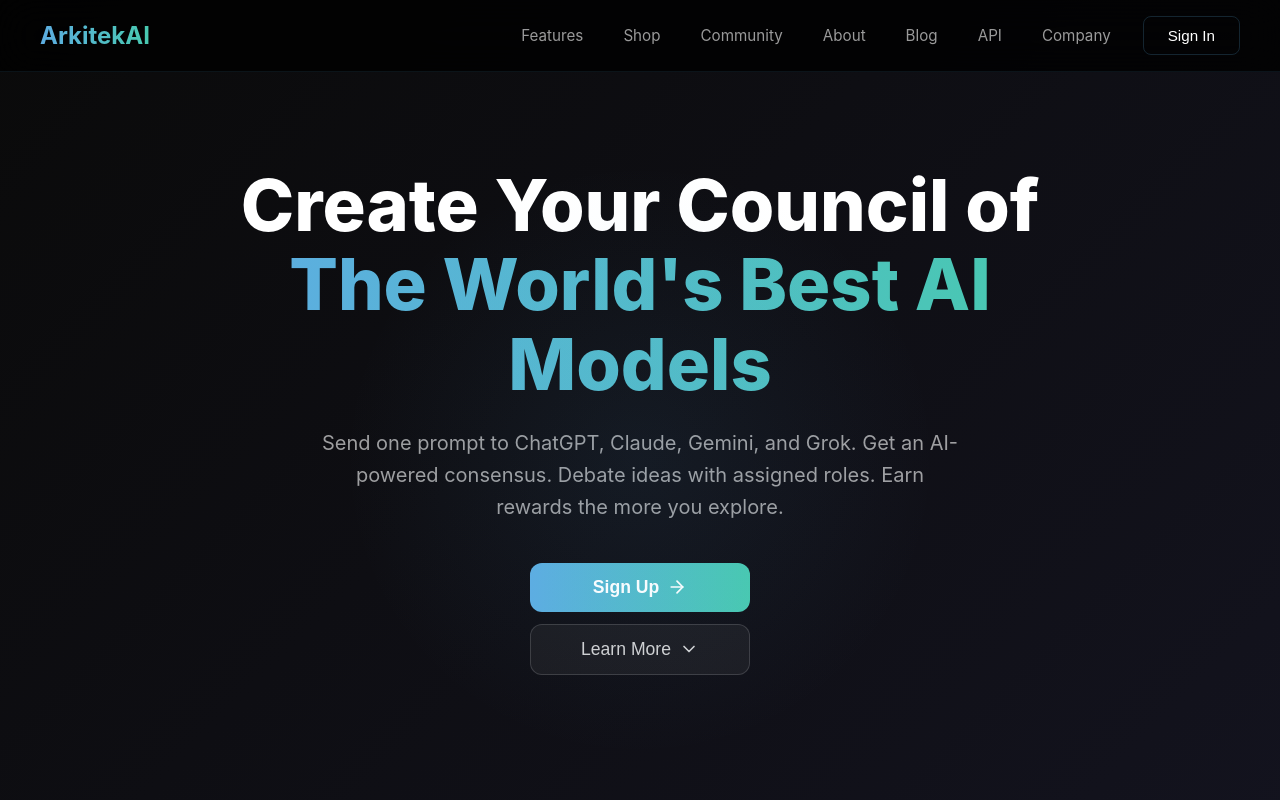
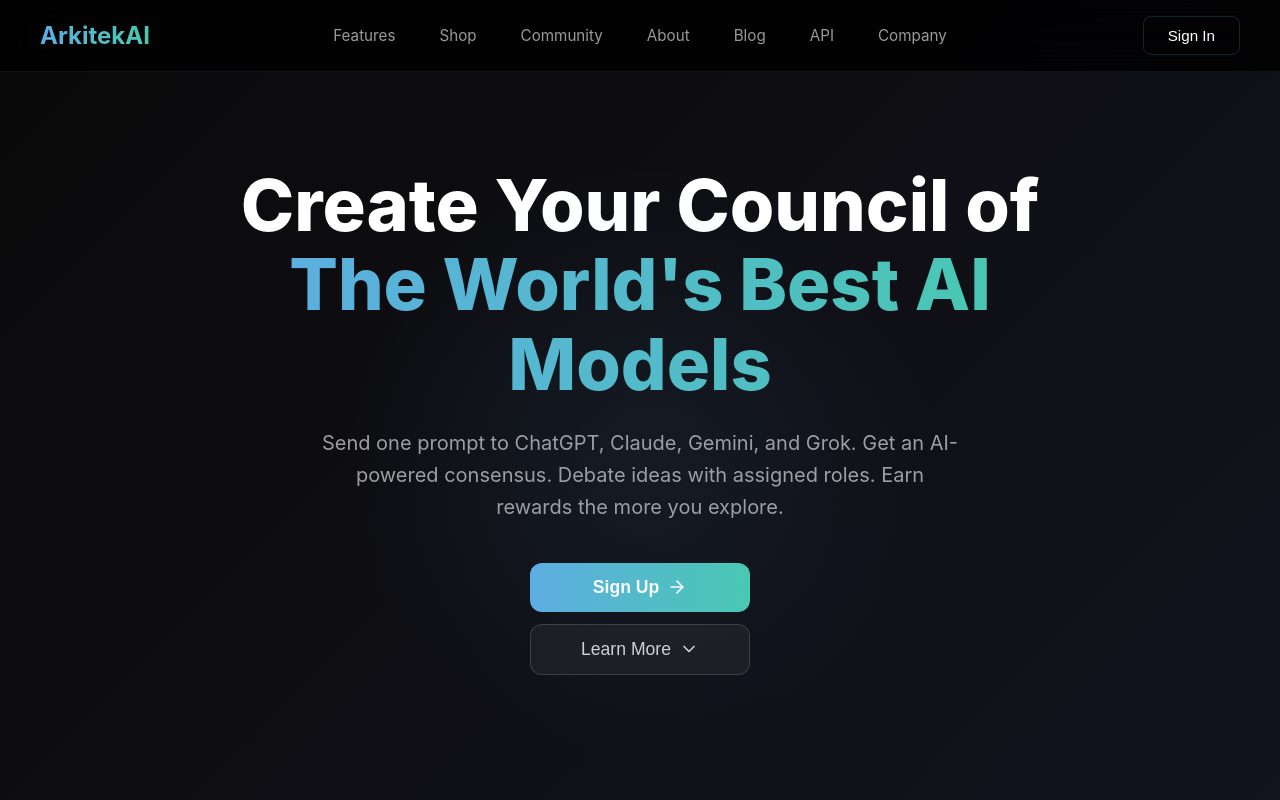
Before and after one commit to raleighgardner16-source/ArkiTek, a React (Vite) app: page / in a window 1280 px wide. Shown: the top 800 px of the page. Built offline with nearby package versions, Linux system fonts and the light colour scheme; no server answers.

Commit message:
Center nav bar tabs between logo and Sign In button
Made-with: Cursor

```diff
--- a/src/components/LandingPage.tsx
+++ b/src/components/LandingPage.tsx
@@ -153,7 +153,7 @@ const LandingPage = ({ onNavigate }: LandingPageProps) => {
             ArkitekAI
           </span>
         </div>
-        <div style={{ display: 'flex', gap: spacing.md, alignItems: 'center' }}>
+        <div style={{ position: 'absolute', left: '50%', transform: 'translateX(-50%)', display: 'flex', gap: spacing.lg, alignItems: 'center' }}>
           {[
             { label: 'Features', href: '#' },
             { label: 'Shop', href: '#' },
@@ -188,6 +188,7 @@ const LandingPage = ({ onNavigate }: LandingPageProps) => {
               {link.label}
             </a>
           ))}
+        </div>
         <button
           onClick={() => onNavigate('signin')}
           style={{
@@ -199,7 +200,6 @@ const LandingPage = ({ onNavigate }: LandingPageProps) => {
             fontSize: fontSize.xl,
             cursor: 'pointer',
             transition: transition.normal,
-              marginLeft: spacing.md,
           }}
           onMouseEnter={(e) => {
             ;(e.target as HTMLElement).style.borderColor = currentTheme.accent
@@ -212,7 +212,6 @@ const LandingPage = ({ onNavigate }: LandingPageProps) => {
         >
           Sign In
         </button>
-        </div>
       </nav>
 
       {/* Hero Section */}
```
Lines whose indentation alone changed are shown as unchanged.
